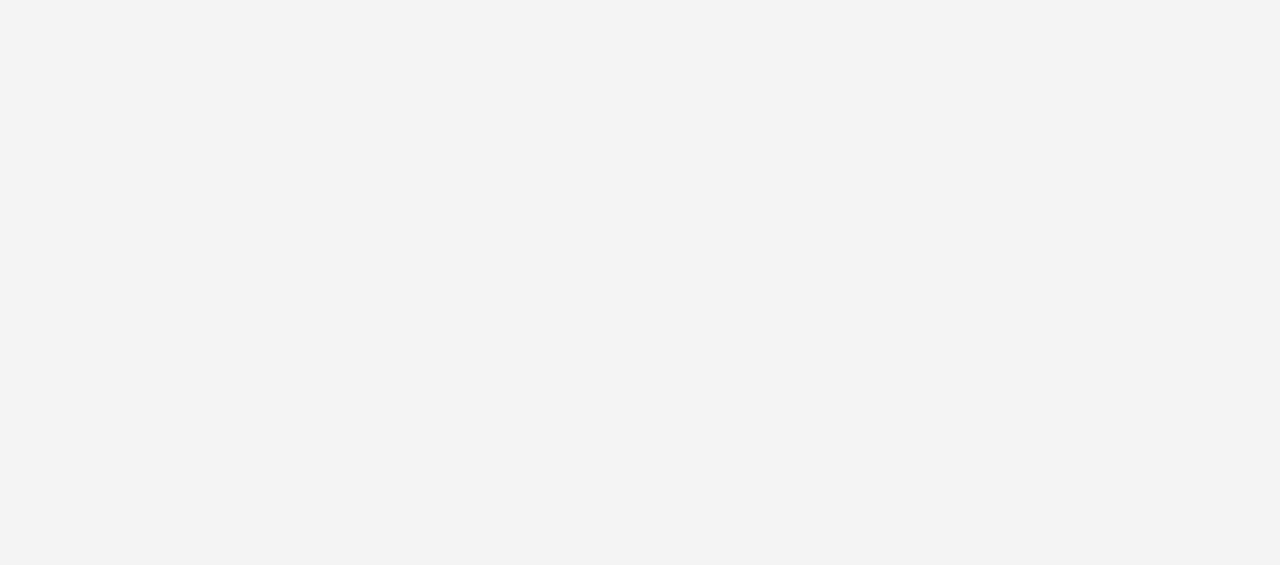
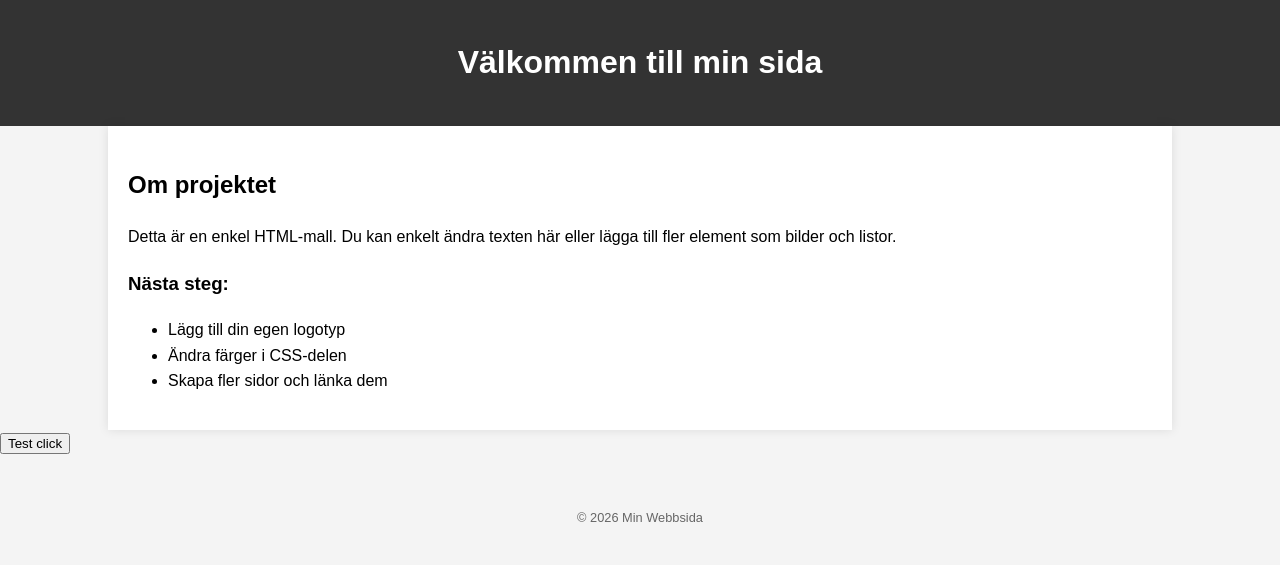
Before and after one commit to ecx678/traning-for-me, a plain HTML site: page index.html in a window 1280 px wide. Drawn offline with Linux system fonts and the light colour scheme.

Commit message:
Update index.html with new content

```diff
--- a/index.html
+++ b/index.html
@@ -37,7 +37,7 @@
     </style>
 </head>
 <body>
- <script src="javascript.js"<script/>
+    <script src="javascript.js"></script>
     <header>
         <h1>Välkommen till min sida</h1>
     </header>
@@ -53,7 +53,7 @@
             <li>Skapa fler sidor och länka dem</li>
         </ul>
     </div>
-<button onclick="redirectTillTest()">Test click<button/>
+    <button onclick="redirectTillTest()">Test click</button>
     <footer>
         <p>&copy; 2026 Min Webbsida</p>
     </footer>
```
